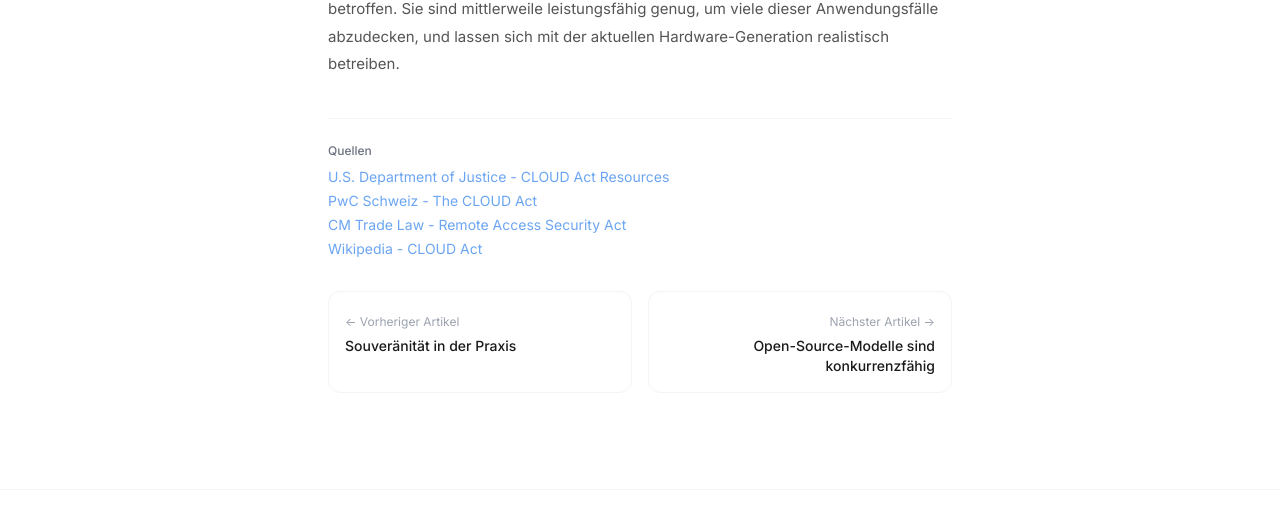
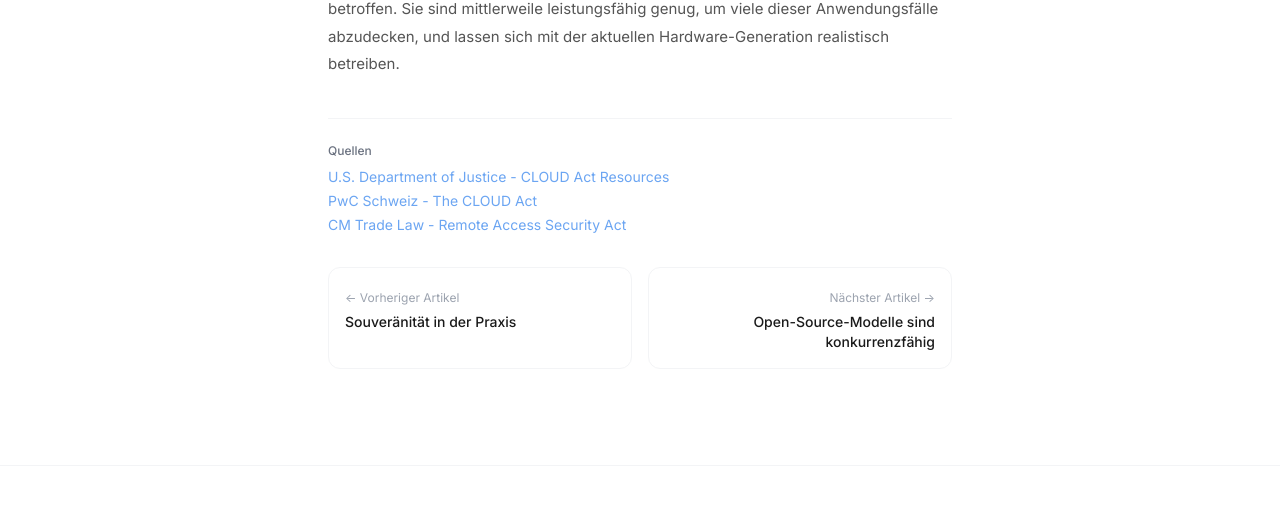
Before and after one commit to llmify/llmify.github.io, a website: page insights/us-recht-ki-daten/index.html in a window 1280 px wide. Shown: the part 1282-1790 px from the top of the page. Drawn offline with Linux system fonts and the light colour scheme.

Commit message:
Remove Wikipedia source from US-Jurisdiktion article
Co-Authored-By: Claude Opus 4.6 (1M context) <noreply@anthropic.com>

```diff
--- a/insights/us-recht-ki-daten/index.html
+++ b/insights/us-recht-ki-daten/index.html
@@ -103,7 +103,6 @@
           <li><a href="https://www.justice.gov/criminal/cloud-act-resources" target="_blank" rel="noopener noreferrer" class="text-brand hover:text-brand-dark">U.S. Department of Justice - CLOUD Act Resources</a></li>
           <li><a href="https://www.pwc.ch/en/insights/regulation/cloud-act.html" target="_blank" rel="noopener noreferrer" class="text-brand hover:text-brand-dark">PwC Schweiz - The CLOUD Act</a></li>
           <li><a href="https://www.cmtradelaw.com/2026/01/house-passes-remote-access-security-act-to-limit-adversaries-remote-access-to-critical-technology/" target="_blank" rel="noopener noreferrer" class="text-brand hover:text-brand-dark">CM Trade Law - Remote Access Security Act</a></li>
-          <li><a href="https://en.wikipedia.org/wiki/CLOUD_Act" target="_blank" rel="noopener noreferrer" class="text-brand hover:text-brand-dark">Wikipedia - CLOUD Act</a></li>
         </ul>
       </div>
 
```
